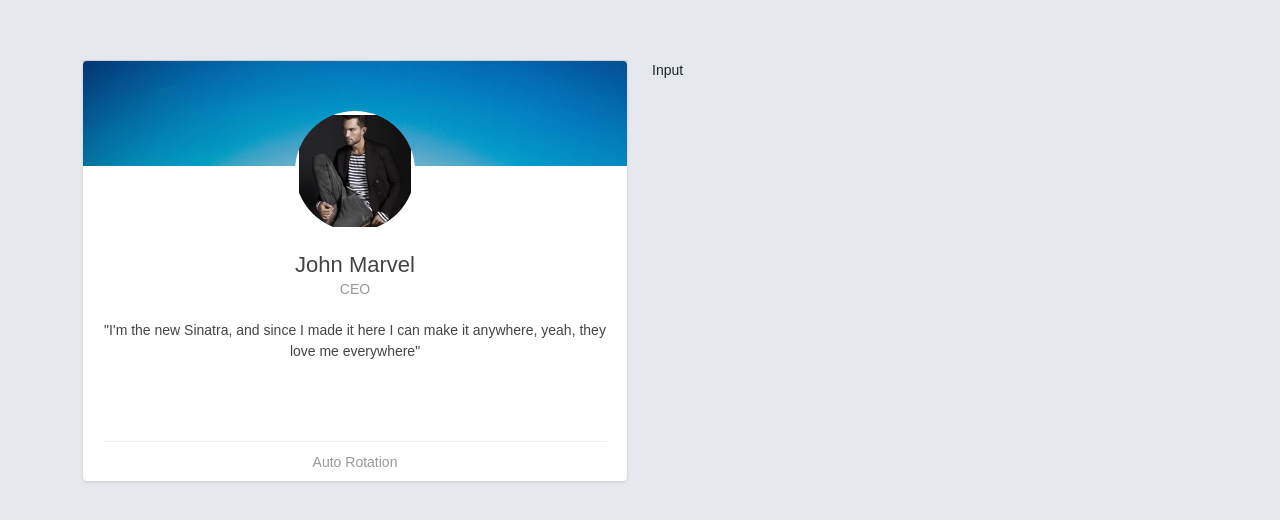
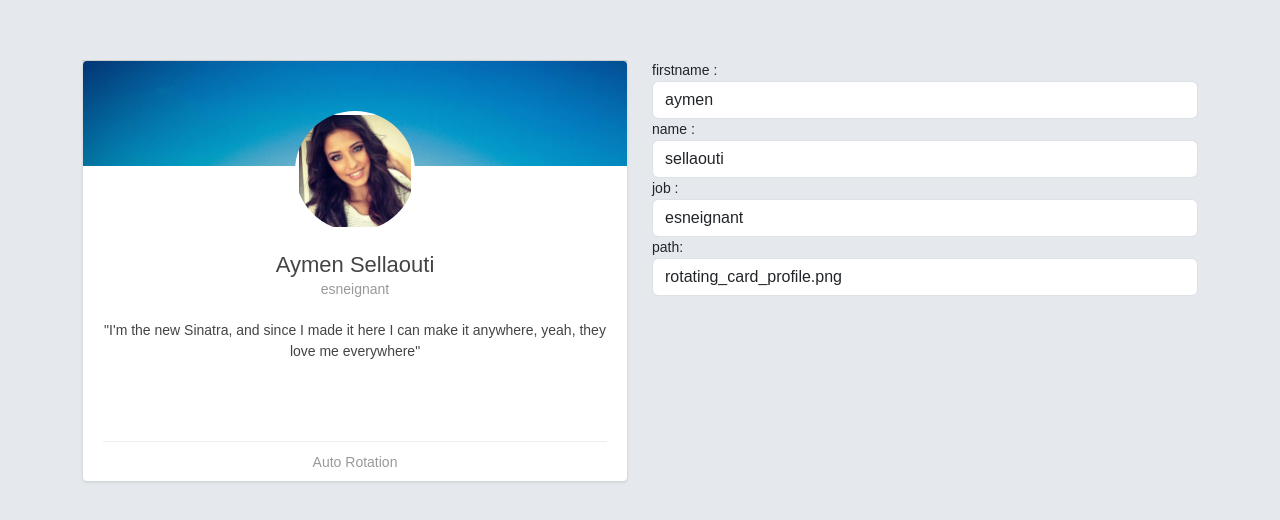
Before and after one commit to aymensellaouti/ngPlb3052023, an Angular app: page / in a window 1280 px wide. Shown: the top 520 px of the page. Built offline with nearby package versions, Linux system fonts and the light colour scheme.

Commit message:
fin exo card

```diff
--- a/src/app/app.module.ts
+++ b/src/app/app.module.ts
@@ -1,5 +1,6 @@
 import { NgModule } from '@angular/core';
 import { BrowserModule } from '@angular/platform-browser';
+import { FormsModule } from '@angular/forms';
 
 import { AppRoutingModule } from './app-routing.module';
 import { AppComponent } from './app.component';
@@ -7,7 +8,6 @@
 import { SecondComponent } from './components/second.component';
 import { ColorComponent } from './components/color/color.component';
 import { TwoComponent } from './components/two/two.component';
-import { FormsModule } from '@angular/forms';
 import { CardComponent } from './components/card/card.component';
 
 @NgModule({
--- a/src/app/components/card/card.component.html
+++ b/src/app/components/card/card.component.html
@@ -7,12 +7,12 @@
             <img src="assets/images/rotating_card_thumb2.png">
           </div>
           <div class="user">
-            <img class="img-circle" src="assets/images/rotating_card_profile3.png">
+            <img class="img-circle" src="assets/images/{{path}}">
           </div>
           <div class="content">
             <div class="main">
-              <h3 class="name">John Marvel</h3>
-              <p class="profession">CEO</p>
+              <h3 class="name">{{firstname}} {{name}}</h3>
+              <p class="profession">{{job}}</p>
               <p class="text-center">"I'm the new Sinatra, and since I made it here I can make it anywhere, yeah, they love
                 me everywhere"</p>
             </div>
@@ -63,6 +63,11 @@
     </div>
   </div>
   <div class="col-sm-12 col-md-6">
-    Input
+    <!-- <img src="assets/images/{{votreVar}}" alt=""> -->
+
+    firstname : <input [(ngModel)]="firstname" type="text" class="form-control">
+    name : <input [(ngModel)]="name" type="text" class="form-control">
+    job : <input [(ngModel)]="job" type="text" class="form-control">
+    path: <input [(ngModel)]="path" type="text" class="form-control">
   </div>
 </div>
--- a/src/app/components/card/card.component.ts
+++ b/src/app/components/card/card.component.ts
@@ -3,8 +3,11 @@
 @Component({
   selector: 'app-card',
   templateUrl: './card.component.html',
-  styleUrls: ['./card.component.css']
+  styleUrls: ['./card.component.css'],
 })
 export class CardComponent {
-
+  name = 'sellaouti';
+  firstname = 'aymen';
+  job = 'esneignant';
+  path = 'rotating_card_profile.png';
 }
```
